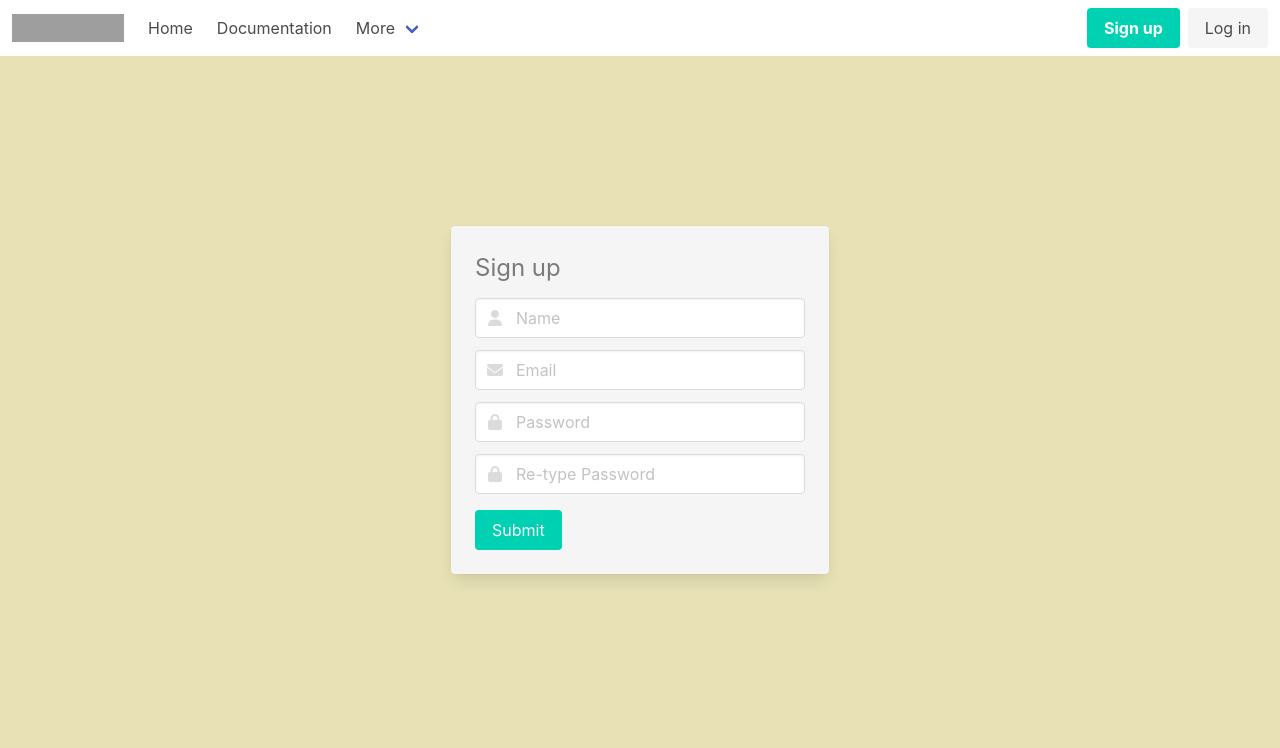
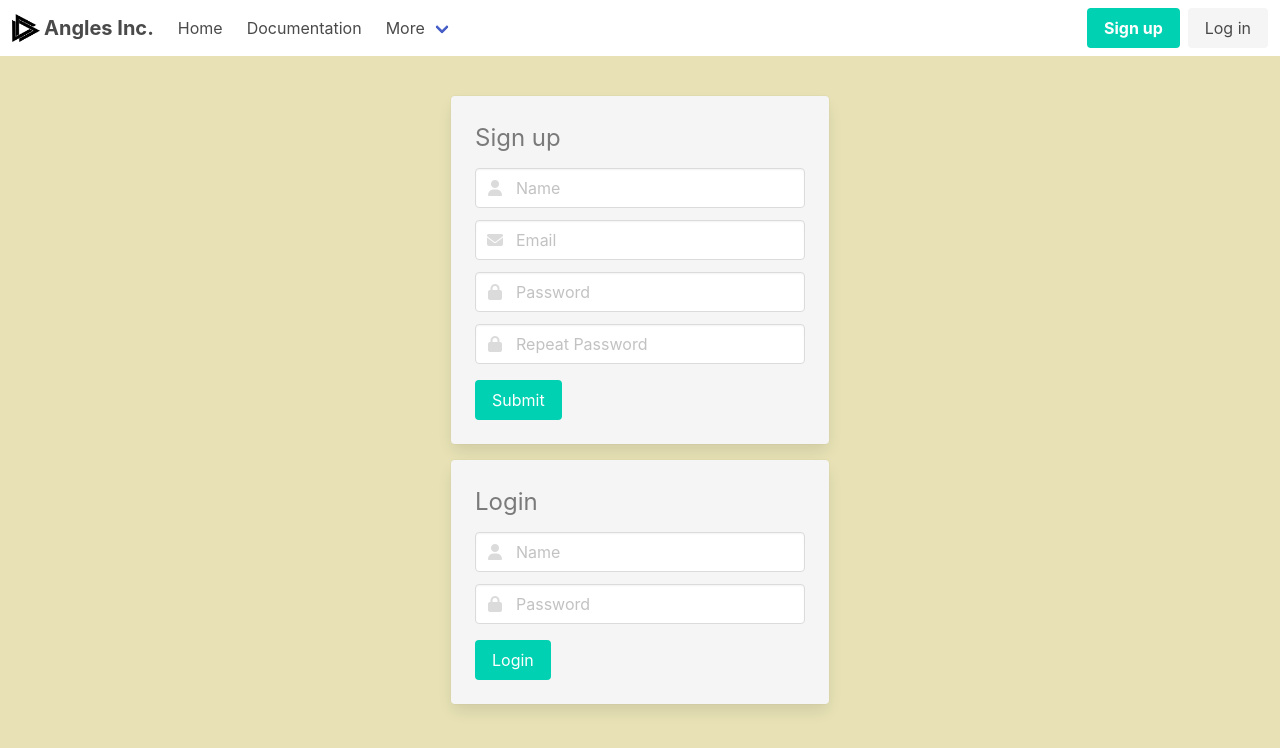
Before and after one commit to NafiurSiddiqui/Auth, a PHP site: page / in a window 1280 px wide. Shown: the top 748 px of the page. Run offline with PHP 8.4, Linux system fonts and the light colour scheme; some libraries are stand-ins or nearby versions; grey boxes are pictures that could not be loaded.

Commit message:
login & signup forms added

```diff
--- a/Layout/header.php
+++ b/Layout/header.php
@@ -1,12 +1,26 @@
-<!-- <nav class="navbar" role="navigation" aria-label="main navigation">
-    <p>This is nav</p>
-</nav> -->
+<!DOCTYPE html>
+<html lang="en">
+<head>
+    <meta charset="UTF-8">
+    <meta http-equiv="X-UA-Compatible" content="IE=edge">
+    <meta name="viewport" content="width=device-width, initial-scale=1.0">
+    <link rel="stylesheet" href="https://cdn.jsdelivr.net/npm/bulma@0.9.4/css/bulma.min.css">
+    <link rel="stylesheet" href="https://cdnjs.cloudflare.com/ajax/libs/font-awesome/6.3.0/css/all.min.css" integrity="sha512-SzlrxWUlpfuzQ+pcUCosxcglQRNAq/DZjVsC0lE40xsADsfeQoEypE+enwcOiGjk/bSuGGKHEyjSoQ1zVisanQ==" crossorigin="anonymous" referrerpolicy="no-referrer" />
+
+    <link rel="stylesheet" href="index.css">
+
+    <script src="js/navHandler.js"></script>
+
+    <title> Auth </title>
+</head>
+<body>
 
 
 <nav class="navbar" role="navigation" aria-label="main navigation">
   <div class="navbar-brand">
     <a class="navbar-item" href="https://bulma.io">
-      <img src="https://bulma.io/images/bulma-logo.png" width="112" height="28">
+      <img src="assets/logo.png" width="28" height="28">
+      <p class="ml-1 has-text-weight-bold has-text-grey-dark is-size-5"> Angles Inc.</p>
     </a>
 
     <a role="button" class="navbar-burger" aria-label="menu" aria-expanded="false" data-target="navbarBasicExample">
--- a/index.php
+++ b/index.php
@@ -1,19 +1,3 @@
-<!DOCTYPE html>
-<html lang="en">
-<head>
-    <meta charset="UTF-8">
-    <meta http-equiv="X-UA-Compatible" content="IE=edge">
-    <meta name="viewport" content="width=device-width, initial-scale=1.0">
-    <link rel="stylesheet" href="https://cdn.jsdelivr.net/npm/bulma@0.9.4/css/bulma.min.css">
-    <link rel="stylesheet" href="https://cdnjs.cloudflare.com/ajax/libs/font-awesome/6.3.0/css/all.min.css" integrity="sha512-SzlrxWUlpfuzQ+pcUCosxcglQRNAq/DZjVsC0lE40xsADsfeQoEypE+enwcOiGjk/bSuGGKHEyjSoQ1zVisanQ==" crossorigin="anonymous" referrerpolicy="no-referrer" />
-
-    <link rel="stylesheet" href="index.css">
-
-    <script src="js/navHandler.js"></script>
-
-    <title> Auth </title>
-</head>
-<body>
 
     <?php
         include 'Layout/header.php';
@@ -25,7 +9,7 @@
               <h1 class="mb-3 is-size-4 has-text-grey">Sign up</h1>
             <div class="field">
                 <p class="control is-expanded has-icons-left">
-                    <input class="input" type="text" placeholder="Name">
+                    <input class="input" type="text" placeholder="Name" name="name">
                     <span class="icon is-small is-left">
                     <i class="fas fa-user"></i>
                     </span>
@@ -35,7 +19,7 @@
             <!-- Email -->
             <div class="field">
                 <p class="control has-icons-left has-icons-right">
-                    <input class="input" type="email" placeholder="Email">
+                    <input class="input" type="email" placeholder="Email" name="email">
                     <span class="icon is-small is-left">
                     <i class="fas fa-envelope"></i>
                     </span>
@@ -46,7 +30,7 @@
             <!-- pass -->
             <div class="field">
                 <p class="control has-icons-left">
-                    <input class="input" type="password" placeholder="Password">
+                    <input class="input" type="password" placeholder="Password" name="pass">
                     <span class="icon is-small is-left">
                     <i class="fas fa-lock"></i>
                     </span>
@@ -56,7 +40,7 @@
             <!-- re-pass -->
             <div class="field">
                 <p class="control has-icons-left">
-                    <input class="input" type="password" placeholder="Re-type Password">
+                    <input class="input" type="password" placeholder="Repeat Password" name="passRepeat">
                     <span class="icon is-small is-left">
                     <i class="fas fa-lock"></i>
                     </span>
@@ -68,6 +52,37 @@
                 </div>
           </div>
         </form>
+
+          <form class="index-login-login card has-background-light mt-4">
+            <div class="index-login card-content">
+              <h1 class="mb-3 is-size-4 has-text-grey">Login</h1>
+            <div class="field">
+                <p class="control is-expanded has-icons-left">
+                    <input class="input" type="text" placeholder="Name" name="name">
+                    <span class="icon is-small is-left">
+                    <i class="fas fa-user"></i>
+                    </span>
+                </p>
+            </div>
+
+
+            <!-- pass -->
+            <div class="field">
+                <p class="control has-icons-left">
+                    <input class="input" type="password" placeholder="Password" name="pass">
+                    <span class="icon is-small is-left">
+                    <i class="fas fa-lock"></i>
+                    </span>
+                </p>
+            </div>
+
+
+
+            <div class="control mt-4">
+                <button class="button is-primary">Login</button>
+                </div>
+          </div>
+        </form>
     </section>
 
     <?php
```
